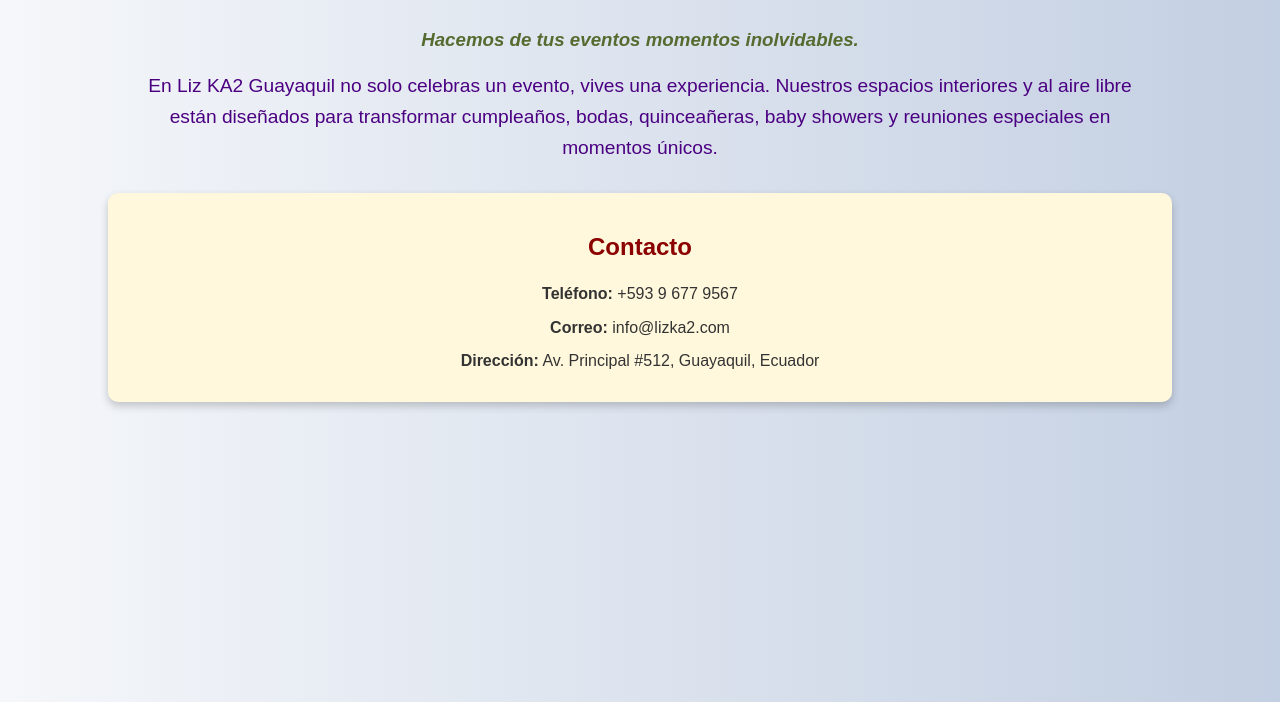
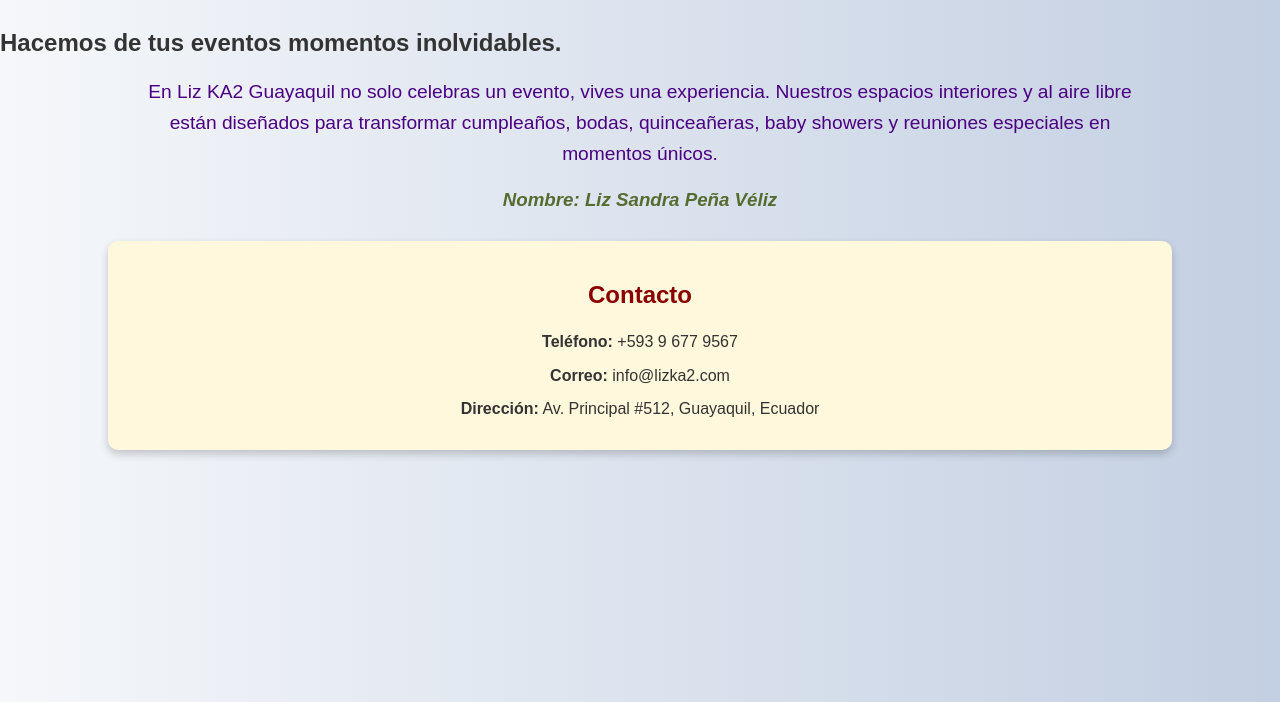
Before and after one commit to Liz-112529/2626DESARROLLO-DE-APP-WEB, a plain HTML site: page index.html in a window 1280 px wide. Shown: the part 98-800 px from the top of the page. Drawn offline with Linux system fonts and the light colour scheme.

Commit message:
semana 02

```diff
--- a/index.html
+++ b/index.html
@@ -64,8 +64,9 @@
 </head>
 <body>
     <h1>SALÓN DE EVENTOS Liz KA2</h1>
-    <h3>Hacemos de tus eventos momentos inolvidables.</h3>
+    <h2>Hacemos de tus eventos momentos inolvidables.</h2>
     <p>En Liz KA2 Guayaquil no solo celebras un evento, vives una experiencia. Nuestros espacios interiores y al aire libre están diseñados para transformar cumpleaños, bodas, quinceañeras, baby showers y reuniones especiales en momentos únicos.</p>
+    <h3>Nombre: Liz Sandra Peña Véliz</h3>
 
     <!-- Contactos -->
     <div class="contact">
```
